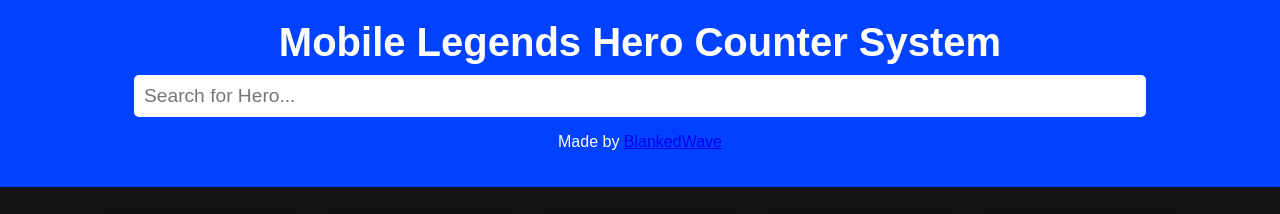
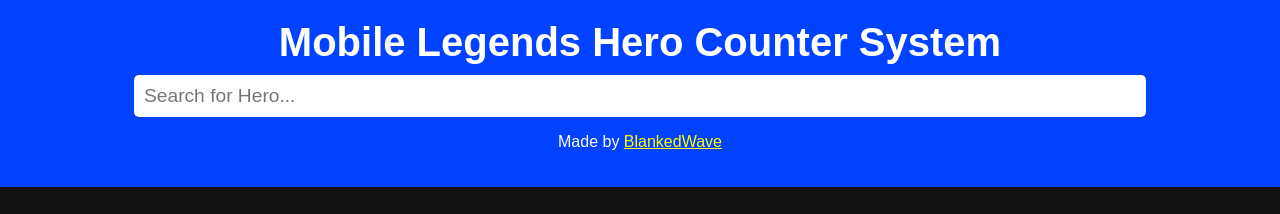
Before and after one commit to BlankedWave/ML-Hero-Counter, a plain HTML site: page index.html in a window 1280 px wide. Shown: the top 214 px of the page. Drawn offline with Linux system fonts and the light colour scheme.

Commit message:
Update index.html

```diff
--- a/index.html
+++ b/index.html
@@ -11,7 +11,7 @@
     <div class="header">
         <h1>Mobile Legends Hero Counter System</h1>
         <input type="text" id="search-bar" placeholder="Search for Hero...">
-        <p>Made by <a href="https://github.com/BlankedWave" target="_blank">BlankedWave</a></p>
+        <p>Made by <a href="https://github.com/BlankedWave" target="_blank" style="color: yellow;">BlankedWave</a></p>
     </div>
 
     <!-- Hero Cards Display -->
```
